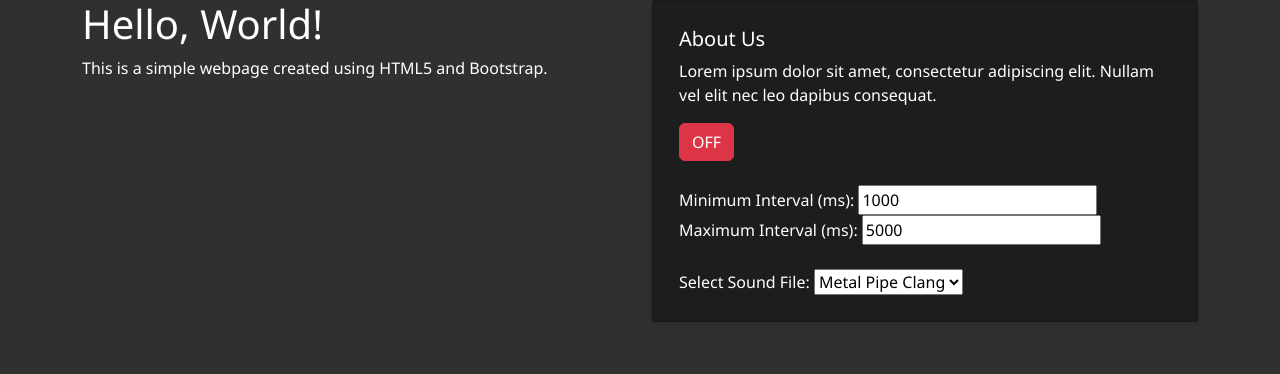
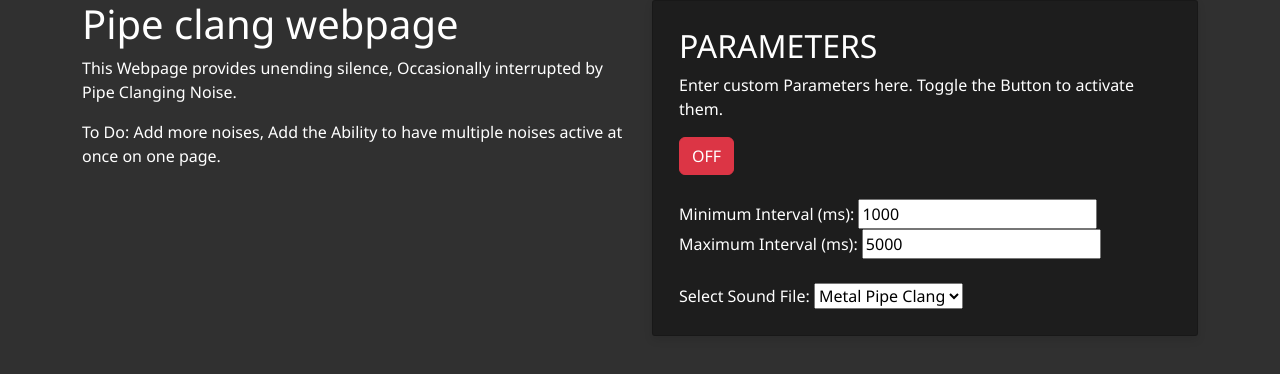
Before and after one commit to MothmanIE/mothmanie.github.io, a plain HTML site: page NoiseMaker.html in a window 1280 px wide. Drawn offline with nearby package versions, Linux system fonts and the light colour scheme.

Commit message:
Update NoiseMaker.html

```diff
--- a/NoiseMaker.html
+++ b/NoiseMaker.html
@@ -36,14 +36,15 @@
     <div class="container">
         <div class="row">
             <div class="col-md-6">
-                <h1>Hello, World!</h1>
-                <p>This is a simple webpage created using HTML5 and Bootstrap.</p>
+                <h1>Pipe clang webpage</h1>
+                <p>This Webpage provides unending silence, Occasionally interrupted by Pipe Clanging Noise.</p>
+                <p>To Do: Add more noises, Add the Ability to have multiple noises active at once on one page.</p>
             </div>
             <div class="col-md-6">
                 <div class="card">
                     <div class="card-body">
-                        <h5 class="card-title">About Us</h5>
-                        <p class="card-text">Lorem ipsum dolor sit amet, consectetur adipiscing elit. Nullam vel elit nec leo dapibus consequat.</p>
+                        <h2 class="card-title">PARAMETERS</h2>
+                        <p class="card-text">Enter custom Parameters here. Toggle the Button to activate them.</p>
 
                         <button id="toggleSound" class="btn btn-danger">OFF</button> <!-- Initial state: OFF -->
                         <br><br>
```
